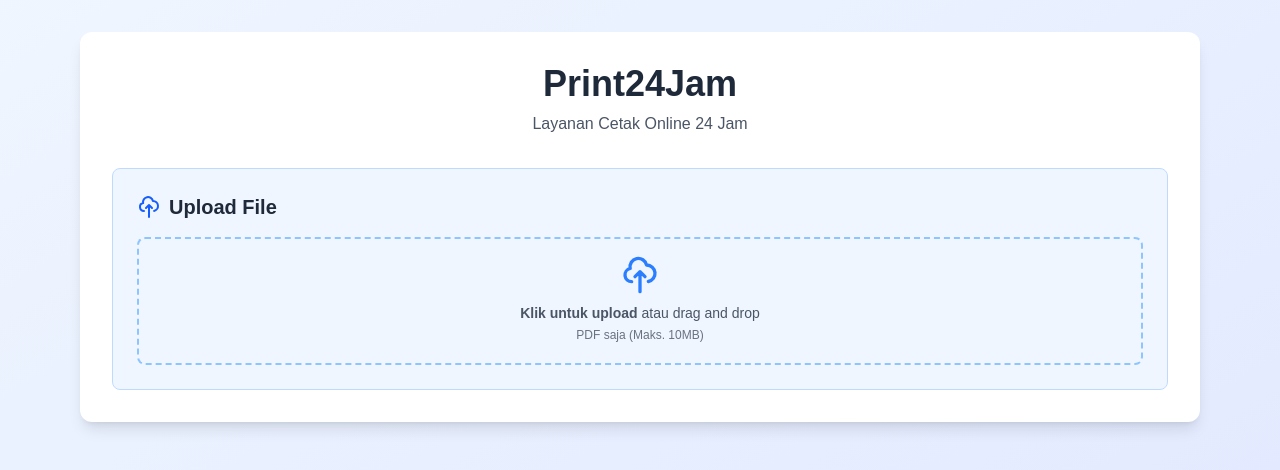
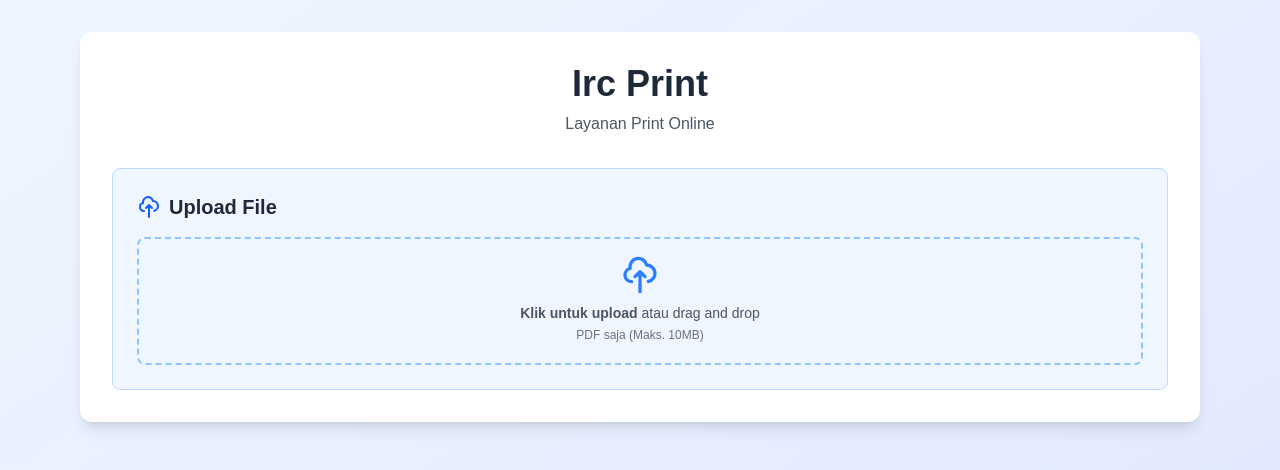
Before and after one commit to irchamzah/irc-print, a Next.js app: page / in a window 1280 px wide. Shown: the top 470 px of the page. Built offline with nearby package versions, Linux system fonts and the light colour scheme.

Commit message:
update tulisan di web

```diff
--- a/app/page copy.js
+++ b/app/page copy.js
@@ -28,10 +28,10 @@ export default function PrintService() {
   return (
     <div className="min-h-screen bg-gradient-to-br from-blue-50 to-indigo-100">
       <Head>
-        <title>Print24Jam - Jasa Print 24 Jam</title>
+        <title>Irc Print - Jasa Print</title>
         <meta
           name="description"
-          content="Layanan print 24 jam online dengan pembayaran QRIS"
+          content="Layanan print online dengan pembayaran QRIS"
         />
       </Head>
 
@@ -39,9 +39,9 @@ export default function PrintService() {
         <div className="bg-white rounded-xl shadow-lg p-6 md:p-8 mb-8">
           <div className="text-center mb-8">
             <h1 className="text-3xl md:text-4xl font-bold text-gray-800 mb-2">
-              Print24Jam
+              Irc Print
             </h1>
-            <p className="text-gray-600">Layanan Cetak Online 24 Jam</p>
+            <p className="text-gray-600">Layanan Print Online</p>
           </div>
 
           <form onSubmit={handleSubmit} className="space-y-8">
@@ -264,8 +264,7 @@ export default function PrintService() {
 
         <footer className="text-center text-gray-500 text-sm">
           <p>
-            © {new Date().getFullYear()} Print24Jam - Layanan Cetak 24 Jam
-            Online
+            © {new Date().getFullYear()} IrcPrint - Layanan Print Online Online
           </p>
         </footer>
       </main>
--- a/app/page.js
+++ b/app/page.js
@@ -142,7 +142,7 @@ export default function PrintService() {
   return (
     <div className="min-h-screen bg-gradient-to-br from-blue-50 to-indigo-100">
       <Head>
-        <title>Print24Jam - Jasa Print 24 Jam</title>
+        <title>Irc Print - Jasa Print Online</title>
         <meta
           name="description"
           content="Layanan print 24 jam online dengan pembayaran QRIS"
@@ -154,10 +154,10 @@ export default function PrintService() {
         <div className="bg-white rounded-xl shadow-lg p-4 md:p-8 mb-6 md:mb-8">
           <div className="text-center mb-6 md:mb-8">
             <h1 className="text-2xl md:text-4xl font-bold text-gray-800 mb-2">
-              Print24Jam
+              Irc Print
             </h1>
             <p className="text-sm md:text-base text-gray-600">
-              Layanan Cetak Online 24 Jam
+              Layanan Print Online
             </p>
           </div>
 
--- a/bot/handlers.js
+++ b/bot/handlers.js
@@ -1,6 +1,6 @@
 function setupHandlers(bot) {
   bot.start((ctx) => {
-    ctx.reply("Welcome to Print24Jam Bot!");
+    ctx.reply("Welcome to IrcPrint Bot!");
   });
 
   bot.on("document", async (ctx) => {
--- a/bot/handlers/commands/start.js
+++ b/bot/handlers/commands/start.js
@@ -41,7 +41,7 @@ async function handleStartCommand(ctx) {
     }
   } else {
     await ctx.reply(
-      "🖨️ Selamat datang di Print24Jam Bot!\n\nKirim file PDF yang ingin dicetak, lalu ikuti instruksi selanjutnya."
+      "🖨️ Selamat datang di IrcPrint Bot!\n\nKirim file PDF yang ingin dicetak, lalu ikuti instruksi selanjutnya."
     );
   }
 }
```
